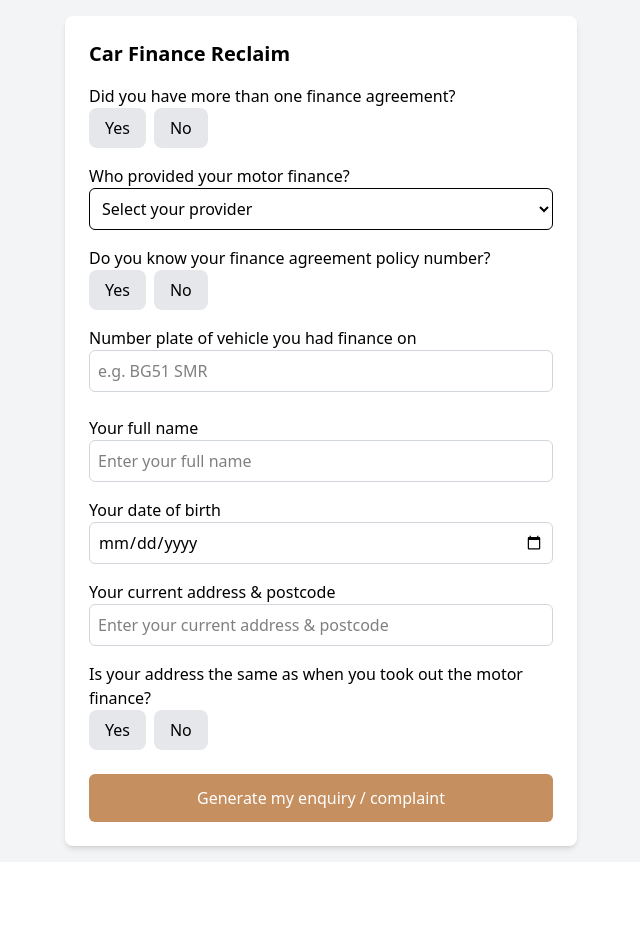
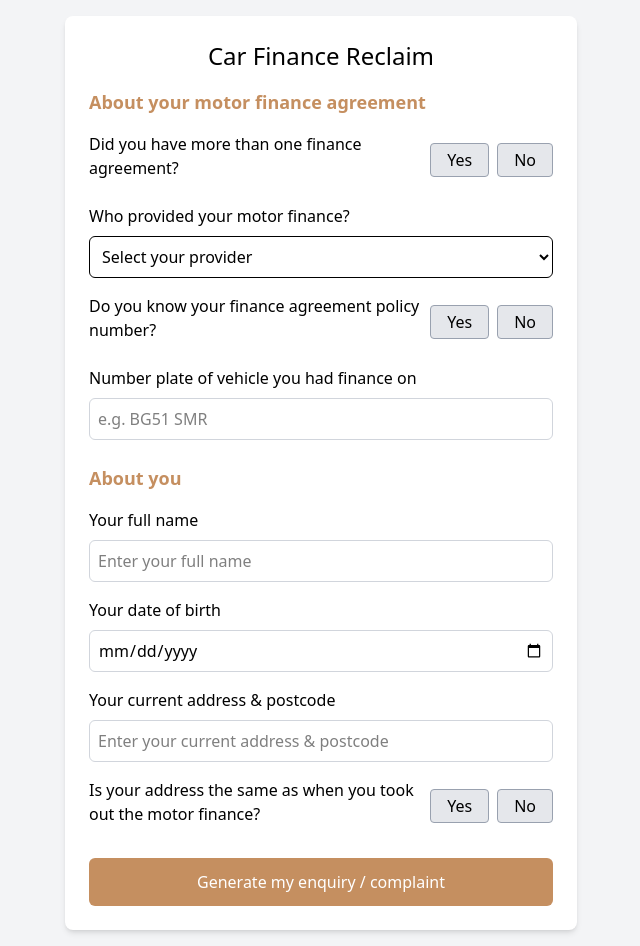
Before and after one commit to SamHillierDev/car-finance-reclaim, a React (Vite) app: page / in a window 1280 px wide. Shown: the whole page, without its empty margins (319-959 px from the left). Before the commit the page ends 862 px from the top, so only its background shows below. Built offline with nearby package versions, Linux system fonts and the light colour scheme.

Commit message:
style: headings and labels

```diff
--- a/src/App.tsx
+++ b/src/App.tsx
@@ -30,8 +30,7 @@ function App() {
     });
 
   const [errors, setErrors] = useState<{ vehicleNumber?: string }>({});
-  const [showGeneratedEmail, setShowGeneratedEmail] =
-    useState<boolean>(false);
+  const [showGeneratedEmail, setShowGeneratedEmail] = useState<boolean>(false);
 
   const handleMotorFinanceChange = (
     e:
@@ -74,7 +73,9 @@ function App() {
   return (
     <div className="flex min-h-screen items-center justify-center bg-gray-100 p-4">
       <div className="w-full max-w-lg rounded-lg bg-white p-6 shadow-md">
-        <h2 className="mb-4 text-xl font-semibold">Car Finance Reclaim</h2>
+        <h1 className="mb-4 flex items-center justify-center text-2xl font-medium">
+          Car Finance Reclaim
+        </h1>
 
         <form onSubmit={handleSubmit} className="space-y-6">
           <MotorFinanceForm
--- a/src/components/GeneratedEmail.tsx
+++ b/src/components/GeneratedEmail.tsx
@@ -28,7 +28,7 @@ const GeneratedEmail: React.FC<GeneratedEmailProps> = ({
 
   return (
     <div className="mt-6">
-      <h3 className="mb-2 text-lg font-semibold">Generated Email:</h3>
+      <h3 className="mb-2 text-lg">Generated Email</h3>
       <textarea
         className="w-full rounded-md border p-2 text-sm"
         rows={12}
--- a/src/components/MotorFinanceForm.tsx
+++ b/src/components/MotorFinanceForm.tsx
@@ -18,6 +18,10 @@ const MotorFinanceForm = ({
 
   return (
     <div className="space-y-4">
+      <h2 className="text-lg font-semibold text-[#C58F60]">
+        About your motor finance agreement
+      </h2>
+
       <ToggleButtonGroup
         label="Did you have more than one finance agreement?"
         name="multipleAgreements"
--- a/src/components/PersonalDetailsForm.tsx
+++ b/src/components/PersonalDetailsForm.tsx
@@ -8,6 +8,8 @@ const PersonalDetailsForm = ({
 }: PersonalDetailsFormProps) => {
   return (
     <div className="space-y-4">
+      <h2 className="text-lg font-semibold text-[#C58F60]">About you</h2>
+
       <TextInput
         label="Your full name"
         name="fullName"
--- a/src/components/SelectInput.tsx
+++ b/src/components/SelectInput.tsx
@@ -14,8 +14,8 @@ const SelectInput: React.FC<SelectInputProps> = ({
   onChange,
 }) => {
   return (
-    <>
-      <label className="font-medium">{label}</label>
+    <div className="flex flex-col">
+      <label className="mb-2">{label}</label>
       <select
         name={name}
         value={value}
@@ -28,7 +28,7 @@ const SelectInput: React.FC<SelectInputProps> = ({
           </option>
         ))}
       </select>
-    </>
+    </div>
   );
 };
 
--- a/src/components/TextInput.tsx
+++ b/src/components/TextInput.tsx
@@ -19,7 +19,7 @@ const TextInput: React.FC<TextInputProps> = ({
 }) => {
   return (
     <div className="flex flex-col">
-      <label className="font-medium">{label}</label>
+      <label className="mb-2">{label}</label>
       <input
         type={type}
         name={name}
--- a/src/components/ToggleButtonGroup.tsx
+++ b/src/components/ToggleButtonGroup.tsx
@@ -7,8 +7,8 @@ const ToggleButtonGroup: React.FC<ToggleButtonGroupProps> = ({
   onChange,
 }) => {
   return (
-    <>
-      <label className="font-medium">{label}</label>
+    <div className="flex items-center gap-2">
+      <label className="mb-2">{label}</label>
       <div className="flex gap-2">
         {["Yes", "No"].map((option) => {
           const booleanValue = option === "Yes" ? true : false;
@@ -16,7 +16,7 @@ const ToggleButtonGroup: React.FC<ToggleButtonGroupProps> = ({
             <button
               key={option}
               type="button"
-              className={`cursor-pointer rounded-lg px-4 py-2 transition ${
+              className={`cursor-pointer rounded-sm border border-gray-400 px-4 py-1 transition ${
                 value === booleanValue
                   ? "bg-[#C58F60] text-white"
                   : "bg-gray-200 hover:bg-gray-300"
@@ -28,7 +28,7 @@ const ToggleButtonGroup: React.FC<ToggleButtonGroupProps> = ({
           );
         })}
       </div>
-    </>
+    </div>
   );
 };
 
```
